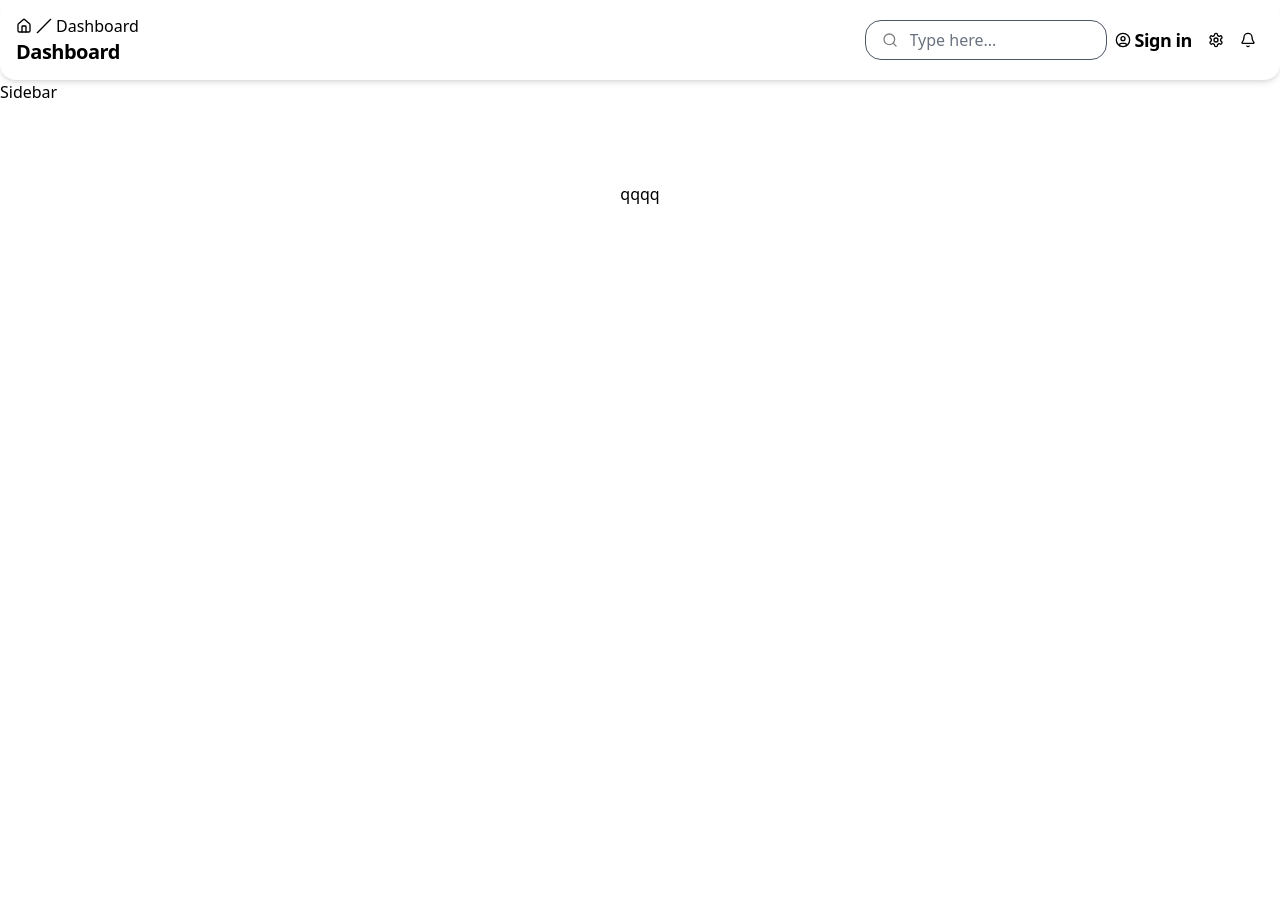
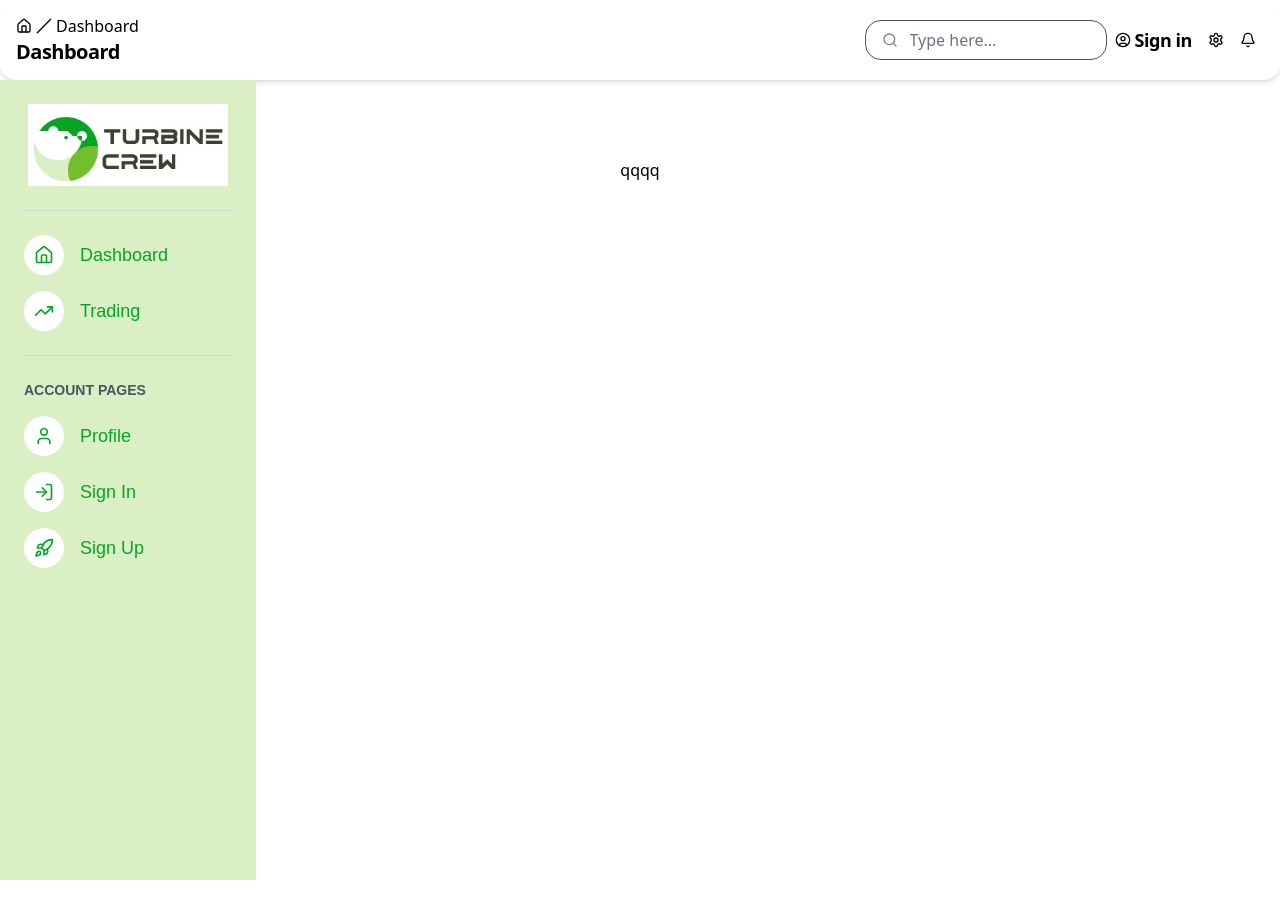
Before and after one commit to turbinecrew/turbin_electrical, a Next.js app: page / in a window 1280 px wide. After the commit the page ends 880 px from the top, so only its background shows below. Built offline with nearby package versions, Linux system fonts and the light colour scheme.

Commit message:
🚚: sidebar 컴포넌트 이동

```diff
--- a/src/components/custom/sidebar/index.tsx
+++ b/src/components/custom/sidebar/index.tsx
@@ -1,3 +1,108 @@
+'use client';
+
+import Link from 'next/link';
+import { Home, User, LogIn, Rocket, TrendingUp } from 'lucide-react';
+import Image from 'next/image';
+
 export default function Sidebar() {
-	return <div>Sidebar</div>
+  return (
+    <aside className='w-64 bg-tbPastelGreen text-tbGreen h-screen fixed p-6 font-poppins'>
+      {/* 상단 이미지 */}
+      <div className='flex justify-center mb-6'>
+        <Link href='/main'>
+          <Image
+            src='/img/turbinecrew.svg'
+            alt='Turbine Crew Logo'
+            width={200}
+            height={70}
+            className='cursor-pointer rounded-lg'
+          />
+        </Link>
+      </div>
+
+      {/* Separator */}
+      <hr className='border-gray-300 mb-6' />
+
+      {/* Navigation */}
+      <nav>
+        <ul className='space-y-4'>
+          {/* Dashboard */}
+          <li>
+            <Link
+              href='/main/dashboard'
+              className='flex items-center space-x-4 hover:text-gray-600 group'
+            >
+              <div className='flex items-center justify-center w-10 h-10 bg-white text-tbGreen rounded-full group-hover:bg-tbGreen group-hover:text-white transition-colors duration-300'>
+                <Home className='w-5 h-5' />
+              </div>
+              <span className='text-lg font-medium'>Dashboard</span>
+            </Link>
+          </li>
+
+          {/* Trading */}
+          <li>
+            <Link
+              href='/trading'
+              className='flex items-center space-x-4 hover:text-gray-600 group'
+            >
+              <div className='flex items-center justify-center w-10 h-10 bg-white text-tbGreen rounded-full group-hover:bg-tbGreen group-hover:text-white transition-colors duration-300'>
+                <TrendingUp className='w-5 h-5' />
+              </div>
+              <span className='text-lg font-medium'>Trading</span>
+            </Link>
+          </li>
+        </ul>
+
+        {/* Separator */}
+        <hr className='border-gray-300 my-6' />
+
+        {/* Account Pages Section */}
+        <div>
+          <h3 className='text-gray-600 text-sm font-semibold mb-4'>
+            ACCOUNT PAGES
+          </h3>
+          <ul className='space-y-4'>
+            {/* Profile */}
+            <li>
+              <Link
+                href='/profile'
+                className='flex items-center space-x-4 hover:text-gray-600 group'
+              >
+                <div className='flex items-center justify-center w-10 h-10 bg-white text-tbGreen rounded-full group-hover:bg-tbGreen group-hover:text-white transition-colors duration-300'>
+                  <User className='w-5 h-5' />
+                </div>
+                <span className='text-lg font-medium'>Profile</span>
+              </Link>
+            </li>
+
+            {/* Sign In */}
+            <li>
+              <Link
+                href='/signin'
+                className='flex items-center space-x-4 hover:text-gray-600 group'
+              >
+                <div className='flex items-center justify-center w-10 h-10 bg-white text-tbGreen rounded-full group-hover:bg-tbGreen group-hover:text-white transition-colors duration-300'>
+                  <LogIn className='w-5 h-5' />
+                </div>
+                <span className='text-lg font-medium'>Sign In</span>
+              </Link>
+            </li>
+
+            {/* Sign Up */}
+            <li>
+              <Link
+                href='/signup'
+                className='flex items-center space-x-4 hover:text-gray-600 group'
+              >
+                <div className='flex items-center justify-center w-10 h-10 bg-white text-tbGreen rounded-full group-hover:bg-tbGreen group-hover:text-white transition-colors duration-300'>
+                  <Rocket className='w-5 h-5' />
+                </div>
+                <span className='text-lg font-medium'>Sign Up</span>
+              </Link>
+            </li>
+          </ul>
+        </div>
+      </nav>
+    </aside>
+  );
 }
```
